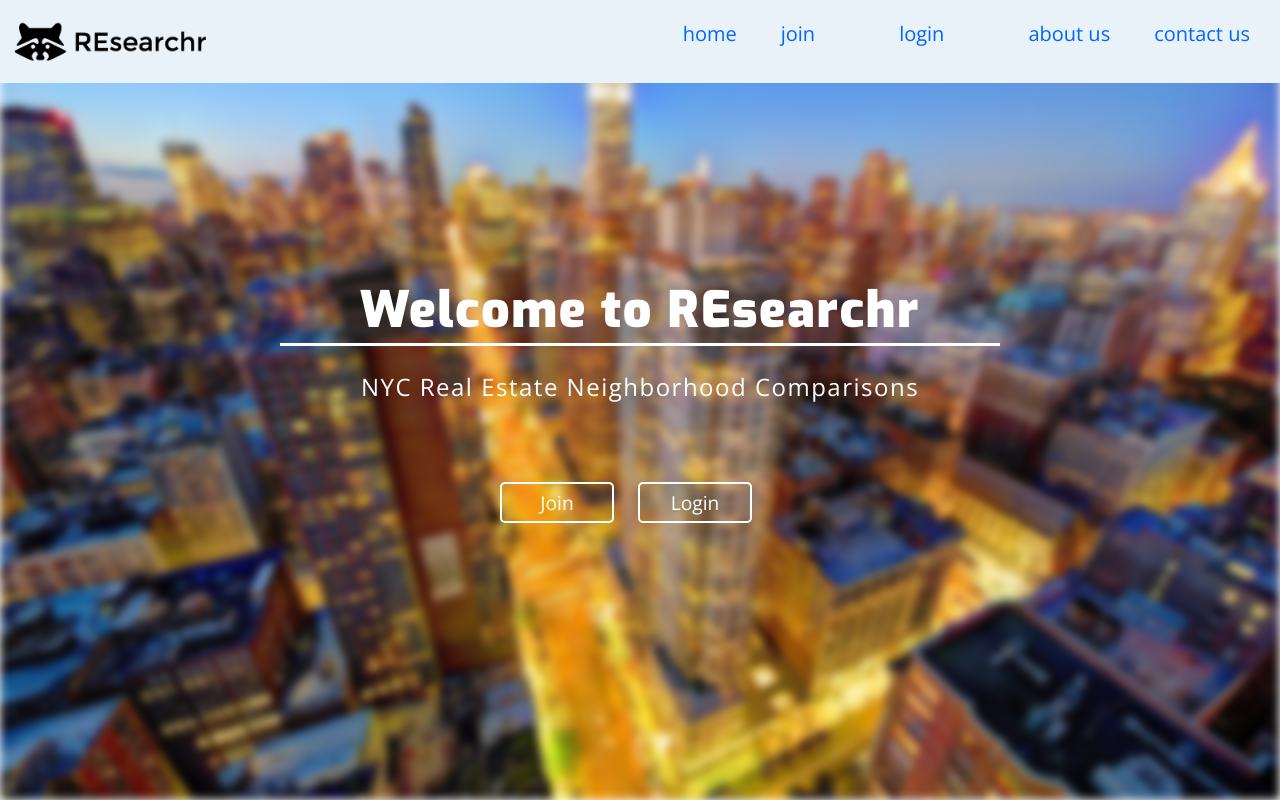
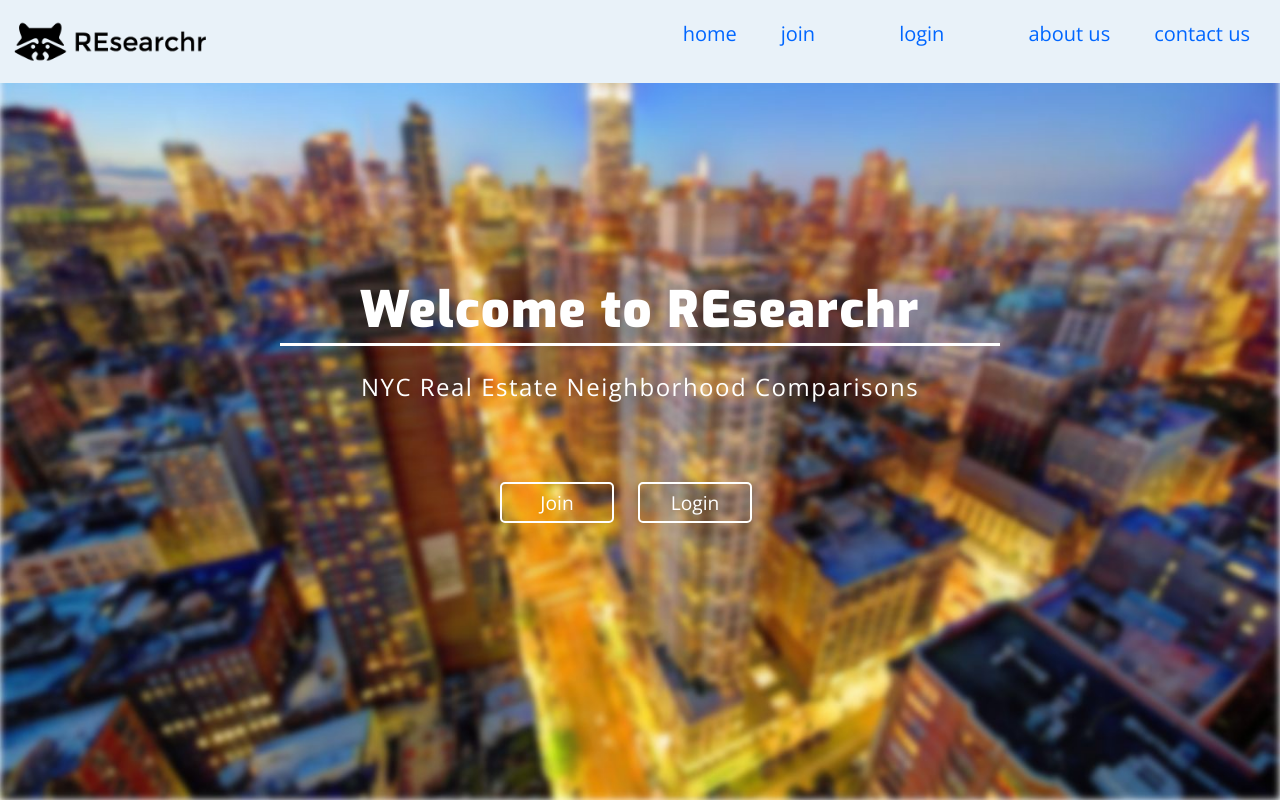
Before and after one commit to hashrocket-13/REsearchr, a Rails app: page / in a window 1280 px wide. Run offline with Rails 7, Linux system fonts and the light colour scheme; some libraries are stand-ins or nearby versions.

Commit message:
fixed homepage background blur

```diff
--- a/app/assets/stylesheets/application.css
+++ b/app/assets/stylesheets/application.css
@@ -34,17 +34,7 @@ body {
   position: fixed;
   top: 0;
   left: 0;
-  filter: blur(1.5px);
-  -webkit-filter: blur(5px);
-  -moz-filter: blur(1.5px);
-  -o-filter: blur(1.5px);
-  -ms-filter: blur(1.5px);
-/*
-  filter: brightness(0.2);
-  -webkit-filter: brightness(0.7);
-  -moz-filter: brightness(0.2);
-  -o-filter: brightness(0.2);
-  -ms-filter: brightness(0.2);*/
+
 }
 
 .text {
@@ -60,11 +50,7 @@ body {
   margin-bottom: 50px;
   letter-spacing: 1.5px;
   border-radius: 8px;
-/*  filter: drop-shadow(7px 7px 13px #fff);
-  -webkit-filter: drop-shadow(7px 7px 13px #fff);
-  -mox-filter: drop-shadow(7px 7px 13px #fff);
-  -o-filter: drop-shadow(7px 7px 13px #fff);
-  -ms-filter: drop-shadow(7px 7px 13px #fff);*/
+
 }
 
 .sm {
```
Also changed, not shown: app/assets/images/bk2.jpg, 4 other files.
